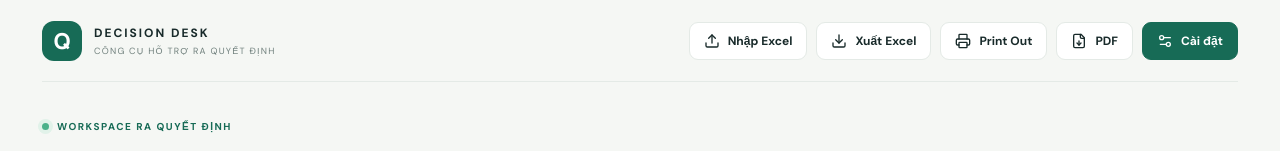
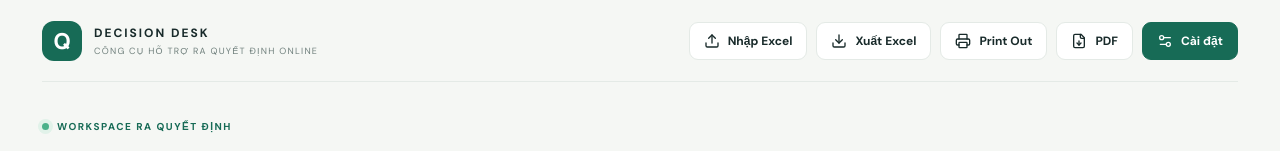
Before and after one commit to doantrungdungvina-byte/raquyetdinh, a Next.js app: page / in a window 1280 px wide. Shown: the top 151 px of the page. Built offline with nearby package versions, Linux system fonts and the light colour scheme.

Commit message:
Add files via upload

```diff
--- a/app/layout.tsx
+++ b/app/layout.tsx
@@ -2,8 +2,8 @@ import type { Metadata } from "next";
 import "./globals.css";
 
 export const metadata: Metadata = {
-  title: "Danh sách lựa chọn | Ra quyết định",
-  description: "Công cụ so sánh các lựa chọn theo tiêu chí đánh giá và xếp hạng tự động.",
+  title: "DECISION DESK - CÔNG CỤ HỖ TRỢ RA QUYẾT ĐỊNH ONLINE",
+  description: "DECISION DESK - Công cụ hỗ trợ ra quyết định online, so sánh các lựa chọn theo tiêu chí đánh giá và xếp hạng tự động.",
 };
 
 export default function RootLayout({ children }: Readonly<{ children: React.ReactNode }>) {
--- a/app/page.tsx
+++ b/app/page.tsx
@@ -156,7 +156,7 @@ export default function Home() {
   return (
     <main className="shell">
       <header className="topbar">
-        <div className="brand"><div className="brandMark">Q</div><div><div className="brandName">DECISION DESK</div><div className="brandSub">CÔNG CỤ HỖ TRỢ RA QUYẾT ĐỊNH</div></div></div>
+        <div className="brand"><div className="brandMark">Q</div><div><div className="brandName">DECISION DESK</div><div className="brandSub">CÔNG CỤ HỖ TRỢ RA QUYẾT ĐỊNH ONLINE</div></div></div>
         <div className="topActions">
           <button className="btn ghost" onClick={() => fileRef.current?.click()}><Upload size={16}/> Nhập Excel</button>
           <input ref={fileRef} type="file" accept=".xlsx,.xls,.csv" hidden onChange={e => importExcel(e.target.files?.[0])}/>
```
Also changed, not shown: 1 other file (tests, documents, lock files or other folders).
